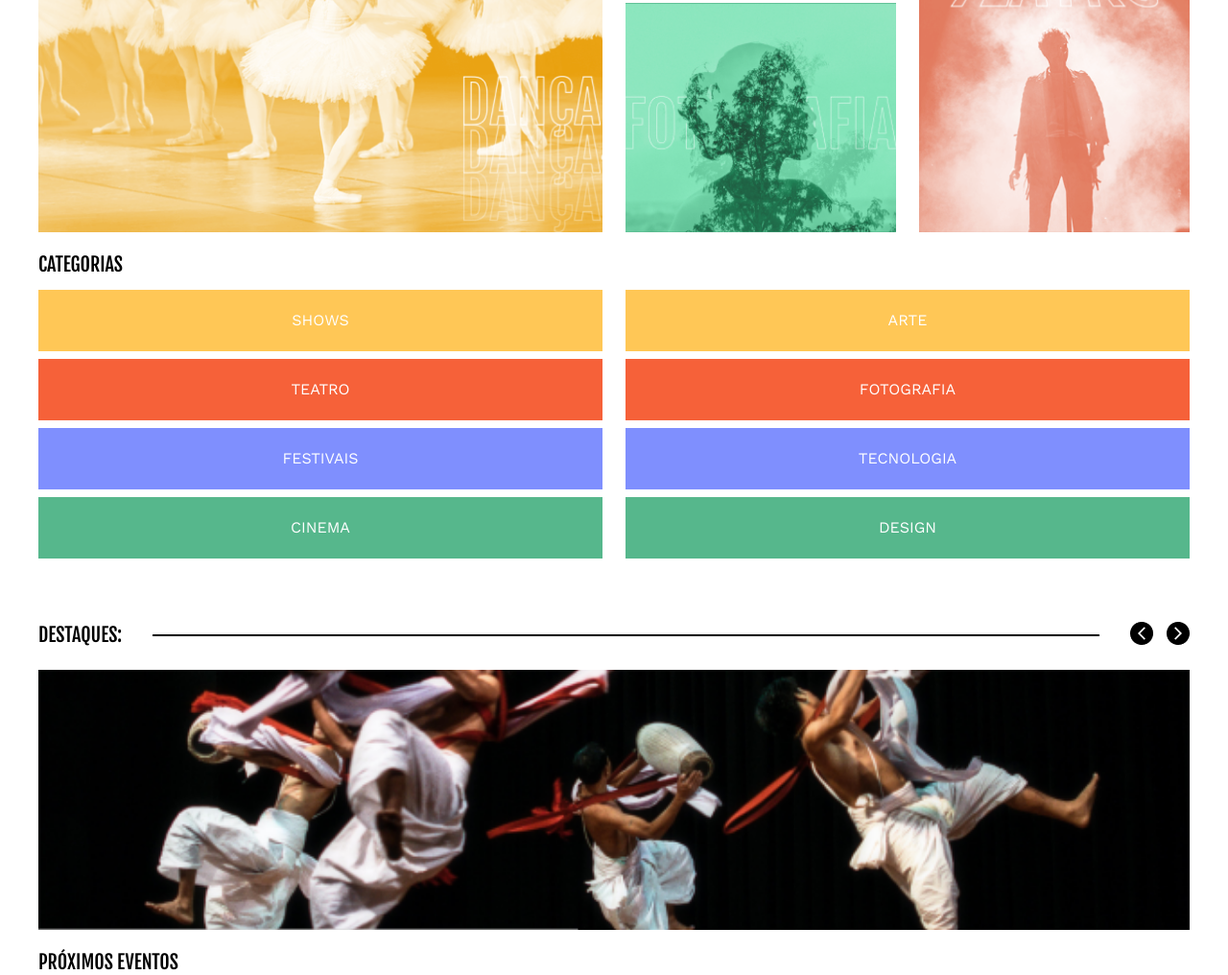
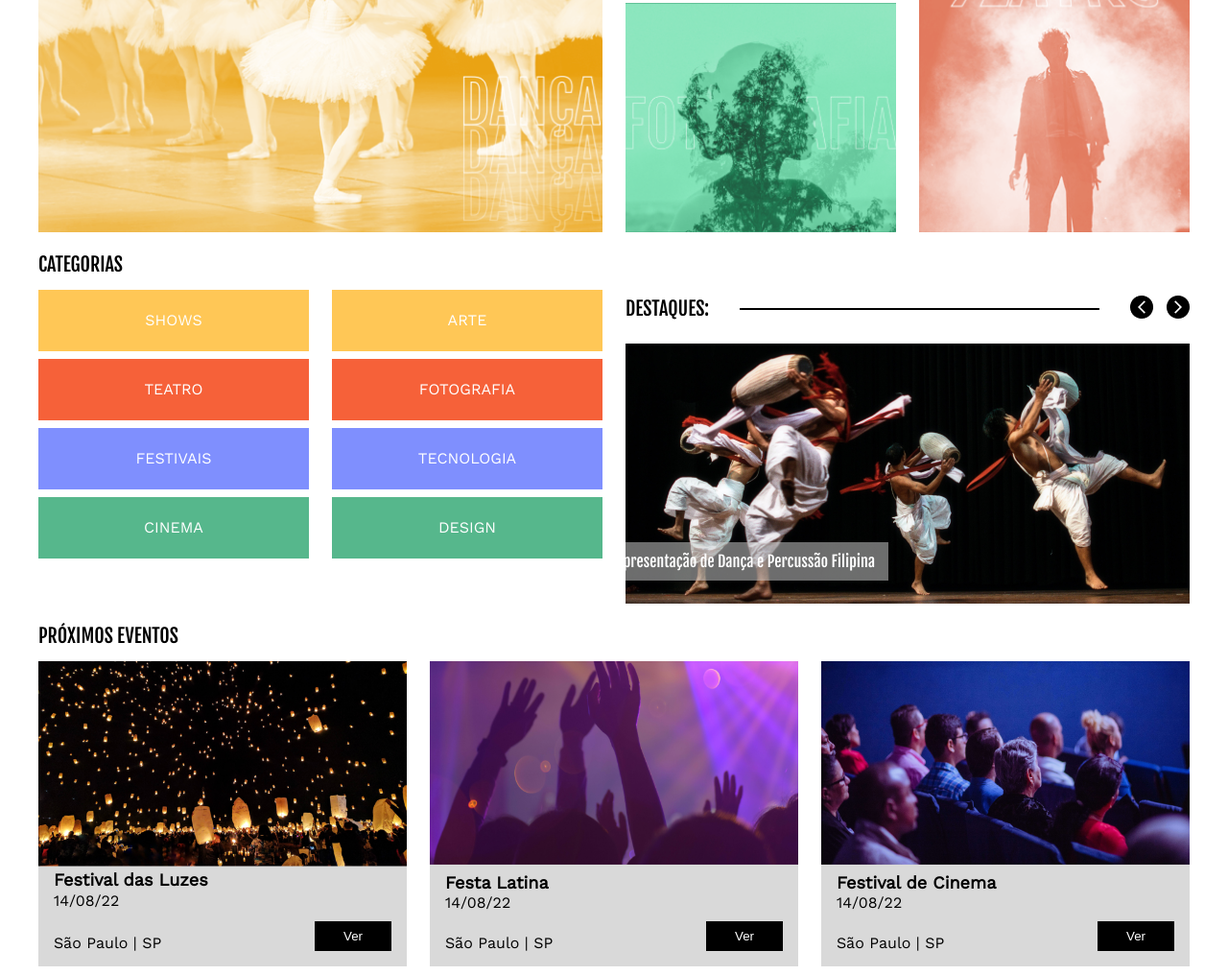
Before and after one commit to Matheus-Guima/Treino_Grid_e_FlexBox, a plain HTML site: page index.html in a window 1280 px wide. Shown: the part 462-1478 px from the top of the page at 96% size. Drawn offline with nearby package versions, Linux system fonts and the light colour scheme.

Commit message:
Ajusta banner destaques

```diff
--- a/assets/style/grid.css
+++ b/assets/style/grid.css
@@ -79,4 +79,14 @@
         grid-column: 3/4;
         grid-row: 1/3;
     }
+
+    .categorias {
+        display: grid;
+        column-gap: 1.5rem;
+        grid-template-columns: calc(50% - 0.75rem)  calc(50% - 0.75rem);
+    }
+
+    .container-destaques-e-proximos-eventos {
+        grid-column: 2/3;
+    }
 }
--- a/index.html
+++ b/index.html
@@ -45,6 +45,7 @@
         </section>
 
         <section class="categorias">
+            <div class="container-categoria">
                 <h2 class="categorias__titulo">Categorias</h2>
                 <ul class="categorias__lista">
                     <li class="categorias__item">Shows</li>
@@ -56,6 +57,9 @@
                     <li class="categorias__item">Tecnologia</li>
                     <li class="categorias__item">Design</li>
                 </ul>
+            </div>
+
+            <div class="container-destaques-e-proximos-eventos">
                 <div class="categorias__destaques">
                     <div class="destaques">
                         <h3 class="destaques__titulo">Destaques:</h3>
@@ -67,6 +71,7 @@
                     </div>
                 </div>
                 <div class="categorias__imagem"></div>
+            </div>
         </section>
 
         <section class="eventos">
```
Lines whose indentation alone changed are shown as unchanged.
